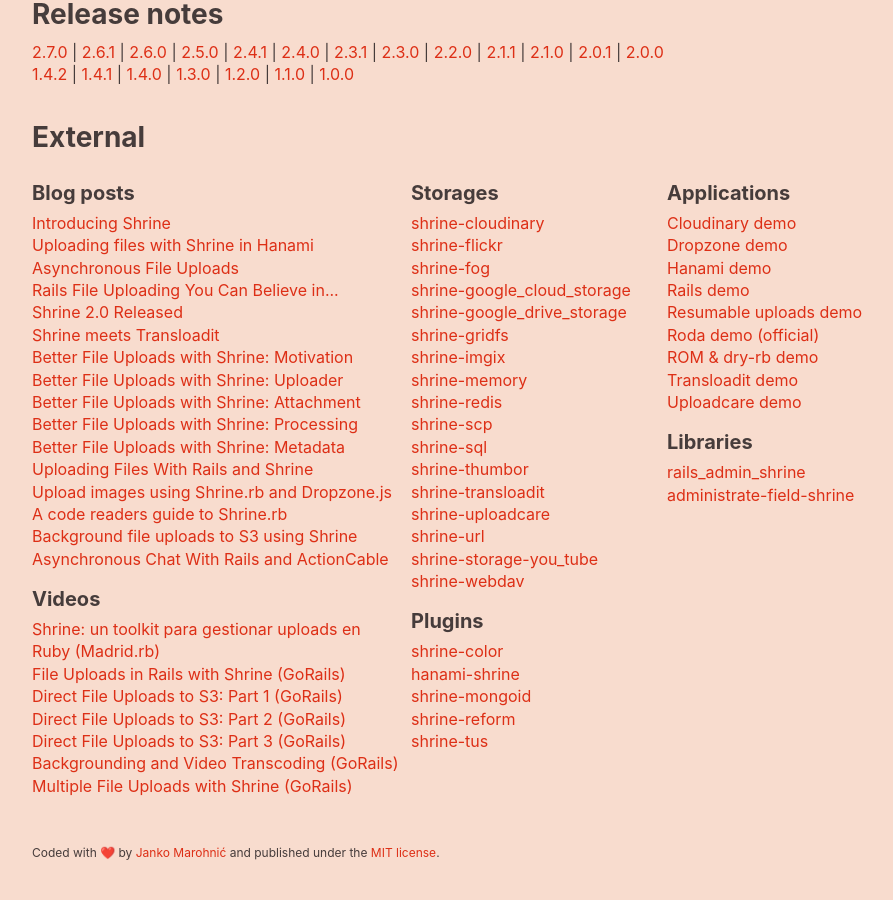
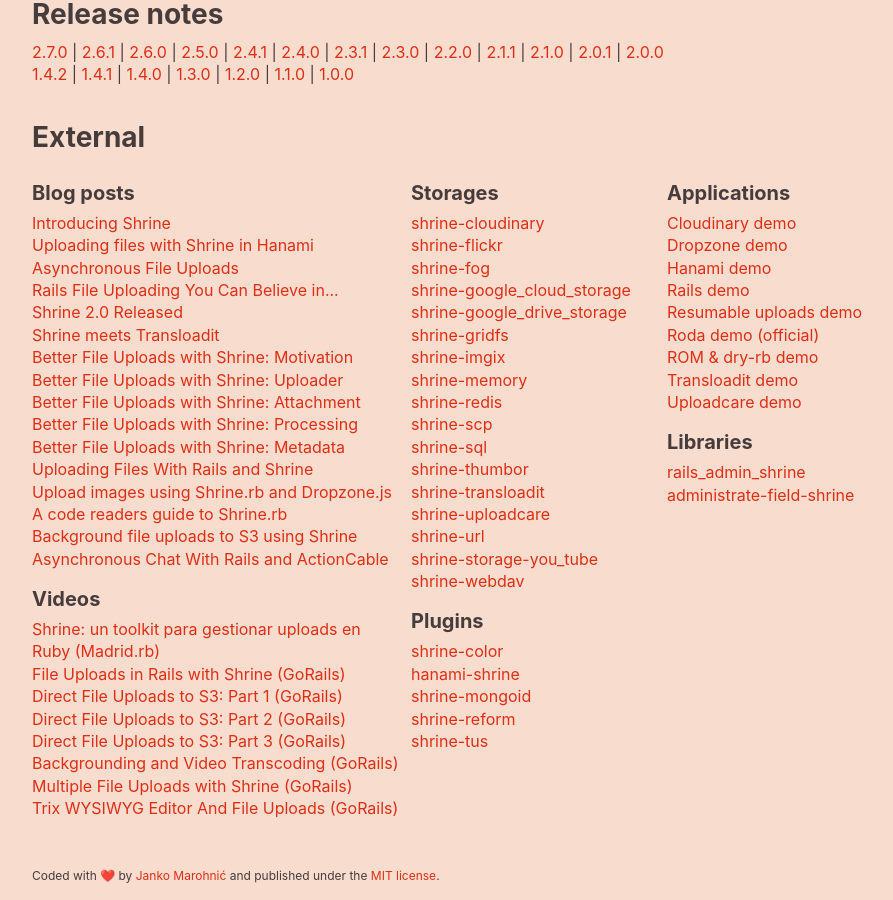
Before and after one commit to avinashcodeer/Romenics, a Jekyll site: the page built from www/index.html, in a window 1280 px wide and 900 px high, scrolled down 1909 px. Shown: the whole window, without its empty margins (106-999 px from the left). Built offline with Jekyll 4.4.1, drawn with Linux system fonts in a browser that asks for light colours; emoji names are drawn with the system emoji font; before the commit the page ends 2787 px from its top, so only the background shows below that.

Commit message:
Link the new Trix editor GoRails screencast

```diff
--- a/www/_data/external.yml
+++ b/www/_data/external.yml
@@ -74,6 +74,9 @@
       -
         name: "Multiple File Uploads with Shrine (GoRails)"
         url: https://gorails.com/episodes/multiple-file-uploads-with-shrine?autoplay=1
+      -
+        name: "Trix WYSIWYG Editor And File Uploads (GoRails)"
+        url: https://gorails.com/episodes/trix-editor?autoplay=1
 -
   -
     title: Storages
```
